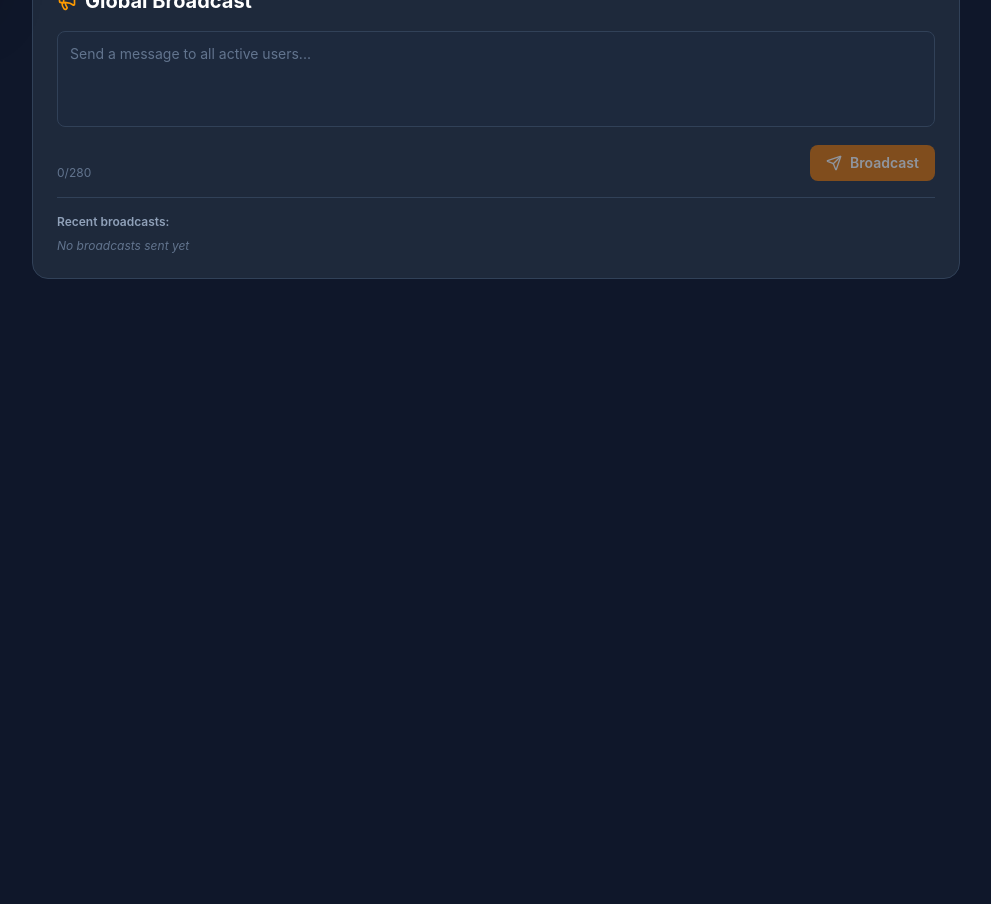
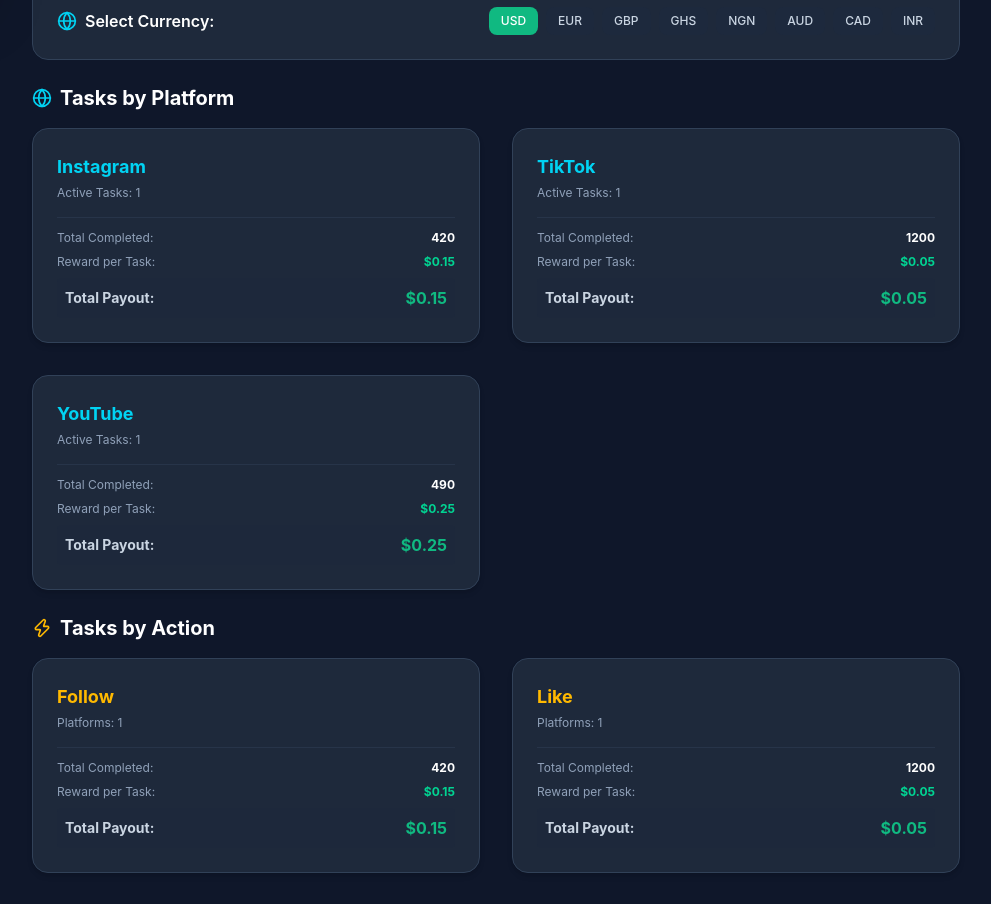
Before and after one commit to josephntiamoahowusu-agyemang/Social.Earn, a React (Vite) app: page /admin in a window 1280 px wide. Shown: the part 800-1704 px from the top of the page, without its empty margins (288-1279 px from the left). Before the commit the page ends 1111 px from the top, so only its background shows below. Built offline with nearby package versions, Linux system fonts and the light colour scheme; sample sign-in values are in the browser's storage.

Commit message:
Add platform/action breakdown boxes and multi-currency support including Ghana cedis

```diff
--- a/src/pages/AdminDashboard.jsx
+++ b/src/pages/AdminDashboard.jsx
@@ -1,18 +1,58 @@
 import React, { useState } from 'react';
 import { useData } from '../context/DataContext';
 import { motion } from 'framer-motion'; // eslint-disable-line no-unused-vars
-import { Users, Activity, CheckCircle, DollarSign, Send, Megaphone } from 'lucide-react';
+import { Users, Activity, CheckCircle, DollarSign, Send, Megaphone, Globe, Zap } from 'lucide-react';
+
+const CURRENCY_RATES = {
+  USD: { symbol: '$', rate: 1 },
+  EUR: { symbol: '€', rate: 0.92 },
+  GBP: { symbol: '£', rate: 0.79 },
+  GHS: { symbol: '₵', rate: 12.50 }, // Ghana Cedis
+  NGN: { symbol: '₦', rate: 620 }, // Nigerian Naira
+  AUD: { symbol: 'A$', rate: 1.52 },
+  CAD: { symbol: 'C$', rate: 1.36 },
+  INR: { symbol: '₹', rate: 83 }, // Indian Rupee
+};
+
+const convertCurrency = (amount, targetCurrency = 'USD') => {
+  const rate = CURRENCY_RATES[targetCurrency]?.rate || 1;
+  return (amount * rate).toFixed(2);
+};
+
+const formatCurrency = (amount, currency = 'USD') => {
+  const { symbol } = CURRENCY_RATES[currency] || { symbol: '$' };
+  return `${symbol}${convertCurrency(amount, currency)}`;
+};
 
 export const AdminDashboard = () => {
   const { tasks, allHistory, allUsers, adminBroadcast, notifications } = useData();
   const [broadcastMessage, setBroadcastMessage] = useState('');
   const [isSending, setIsSending] = useState(false);
+  const [selectedCurrency, setSelectedCurrency] = useState('USD');
 
   // Calculate actual stats
   const totalUsers = allUsers.length;
   const totalCompleted = tasks.reduce((acc, t) => acc + t.completed, 0);
   const totalPaid = allHistory.reduce((acc, h) => acc + h.amount, 0) + 12500; // Mock base + actual
   const activeUsers = allUsers.filter(u => u.status === 'Active').length;
+
+  // Group tasks by platform
+  const tasksByPlatform = tasks.reduce((acc, task) => {
+    if (!acc[task.platform]) {
+      acc[task.platform] = [];
+    }
+    acc[task.platform].push(task);
+    return acc;
+  }, {});
+
+  // Group tasks by action
+  const tasksByAction = tasks.reduce((acc, task) => {
+    if (!acc[task.action]) {
+      acc[task.action] = [];
+    }
+    acc[task.action].push(task);
+    return acc;
+  }, {});
 
   const handleBroadcast = async () => {
     if (!broadcastMessage.trim()) return;
@@ -59,7 +99,8 @@
            <div className="flex justify-between items-start gap-2">
             <div className="flex-1 min-w-0">
               <p className="text-xs sm:text-sm text-slate-400 font-medium mb-1 truncate">Total Paid Out</p>
-              <h2 className="text-xl sm:text-3xl md:text-4xl font-extrabold text-white truncate">${totalPaid.toLocaleString()}</h2>
+              <h2 className="text-xl sm:text-3xl md:text-4xl font-extrabold text-white truncate">{formatCurrency(totalPaid, selectedCurrency)}</h2>
+              <p className="text-xs text-slate-500 mt-1">{selectedCurrency}</p>
             </div>
             <DollarSign className="text-yellow-400 w-6 h-6 sm:w-8 sm:h-8 shrink-0" />
           </div>
@@ -82,6 +123,113 @@
             <Activity className="w-12 h-12 sm:w-16 sm:h-16 text-slate-600 mx-auto mb-4" />
             <p className="text-sm sm:text-base text-slate-400">Activity graph visualization would appear here.</p>
          </div>
+      </div>
+
+      {/* Currency Selector */}
+      <div className="bg-brand-surface rounded-2xl border border-slate-700 p-4 sm:p-6">
+        <div className="flex items-center justify-between gap-4 flex-wrap">
+          <div className="flex items-center gap-2">
+            <Globe className="w-5 h-5 text-cyan-400" />
+            <h3 className="font-semibold text-white">Select Currency:</h3>
+          </div>
+          <div className="flex gap-2 flex-wrap">
+            {Object.keys(CURRENCY_RATES).map(currency => (
+              <button
+                key={currency}
+                onClick={() => setSelectedCurrency(currency)}
+                className={`px-3 py-1.5 rounded-lg text-xs font-medium transition-colors ${
+                  selectedCurrency === currency
+                    ? 'bg-brand-primary text-white'
+                    : 'bg-slate-800 text-slate-300 hover:bg-slate-700'
+                }`}
+              >
+                {currency}
+              </button>
+            ))}
+          </div>
+        </div>
+      </div>
+
+      {/* Platforms Breakdown */}
+      <div>
+        <h2 className="text-lg sm:text-xl font-bold text-white mb-4 flex items-center gap-2">
+          <Globe className="w-5 h-5 text-cyan-400" />
+          Tasks by Platform
+        </h2>
+        <div className="grid-responsive-2 lg:grid-cols-3">
+          {Object.entries(tasksByPlatform).map(([platform, platformTasks]) => {
+            const totalReward = platformTasks.reduce((sum, t) => sum + t.amount, 0);
+            return (
+              <motion.div
+                key={platform}
+                whileHover={{ scale: 1.05 }}
+                className="bg-brand-surface border border-slate-700 rounded-2xl p-4 sm:p-6 shadow-md hover:border-cyan-400/50 transition-colors"
+              >
+                <div className="flex items-start justify-between gap-3 mb-4">
+                  <div>
+                    <h3 className="text-base sm:text-lg font-bold text-cyan-400">{platform}</h3>
+                    <p className="text-xs text-slate-400 mt-1">Active Tasks: {platformTasks.length}</p>
+                  </div>
+                </div>
+                <div className="space-y-2 border-t border-slate-700/50 pt-3">
+                  <div className="flex justify-between items-center text-xs">
+                    <span className="text-slate-400">Total Completed:</span>
+                    <span className="font-bold text-white">{platformTasks.reduce((sum, t) => sum + t.completed, 0)}</span>
+                  </div>
+                  <div className="flex justify-between items-center text-xs">
+                    <span className="text-slate-400">Reward per Task:</span>
+                    <span className="font-bold text-emerald-400">{formatCurrency(platformTasks[0]?.amount || 0, selectedCurrency)}</span>
+                  </div>
+                  <div className="flex justify-between items-center text-sm font-bold bg-slate-800/50 p-2 rounded mt-2">
+                    <span className="text-slate-300">Total Payout:</span>
+                    <span className="text-brand-primary text-base">{formatCurrency(totalReward, selectedCurrency)}</span>
+                  </div>
+                </div>
+              </motion.div>
+            );
+          })}
+        </div>
+      </div>
+
+      {/* Actions Breakdown */}
+      <div>
+        <h2 className="text-lg sm:text-xl font-bold text-white mb-4 flex items-center gap-2">
+          <Zap className="w-5 h-5 text-amber-400" />
+          Tasks by Action
+        </h2>
+        <div className="grid-responsive-2 lg:grid-cols-3">
+          {Object.entries(tasksByAction).map(([action, actionTasks]) => {
+            const totalReward = actionTasks.reduce((sum, t) => sum + t.amount, 0);
+            return (
+              <motion.div
+                key={action}
+                whileHover={{ scale: 1.05 }}
+                className="bg-brand-surface border border-slate-700 rounded-2xl p-4 sm:p-6 shadow-md hover:border-amber-400/50 transition-colors"
+              >
+                <div className="flex items-start justify-between gap-3 mb-4">
+                  <div>
+                    <h3 className="text-base sm:text-lg font-bold text-amber-400">{action}</h3>
+                    <p className="text-xs text-slate-400 mt-1">Platforms: {actionTasks.length}</p>
+                  </div>
+                </div>
+                <div className="space-y-2 border-t border-slate-700/50 pt-3">
+                  <div className="flex justify-between items-center text-xs">
+                    <span className="text-slate-400">Total Completed:</span>
+                    <span className="font-bold text-white">{actionTasks.reduce((sum, t) => sum + t.completed, 0)}</span>
+                  </div>
+                  <div className="flex justify-between items-center text-xs">
+                    <span className="text-slate-400">Reward per Task:</span>
+                    <span className="font-bold text-emerald-400">{formatCurrency(actionTasks[0]?.amount || 0, selectedCurrency)}</span>
+                  </div>
+                  <div className="flex justify-between items-center text-sm font-bold bg-slate-800/50 p-2 rounded mt-2">
+                    <span className="text-slate-300">Total Payout:</span>
+                    <span className="text-brand-primary text-base">{formatCurrency(totalReward, selectedCurrency)}</span>
+                  </div>
+                </div>
+              </motion.div>
+            );
+          })}
+        </div>
       </div>
 
       {/* Broadcast Section */}
```
